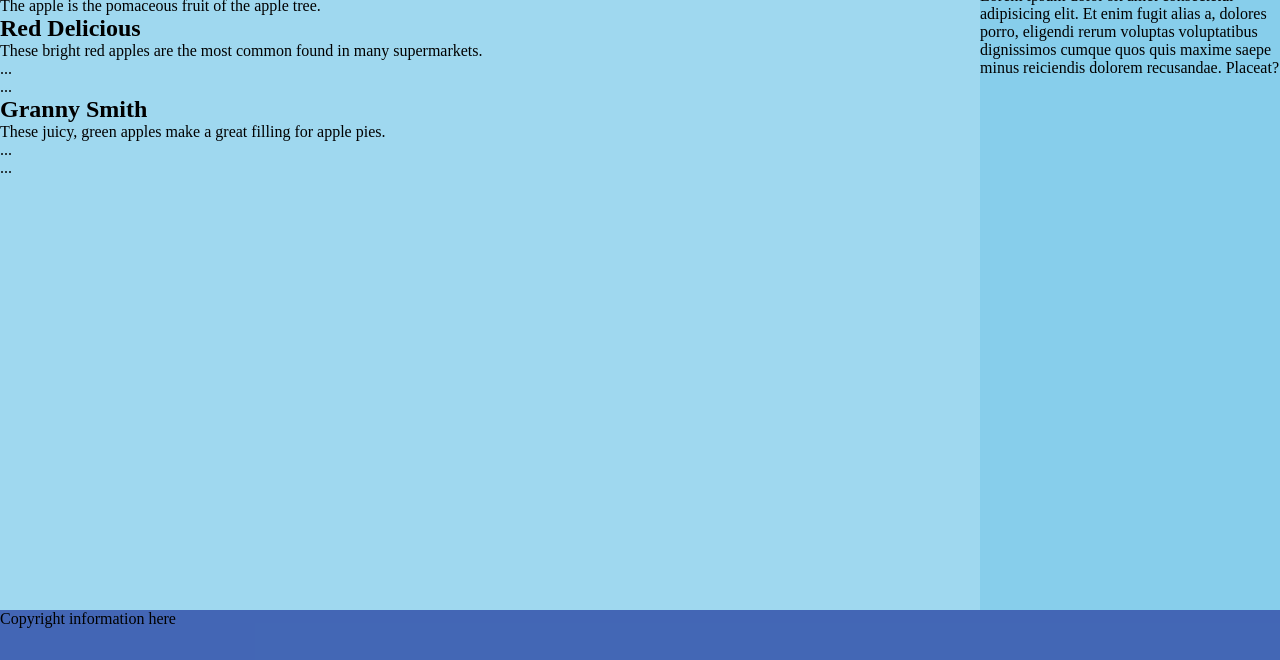
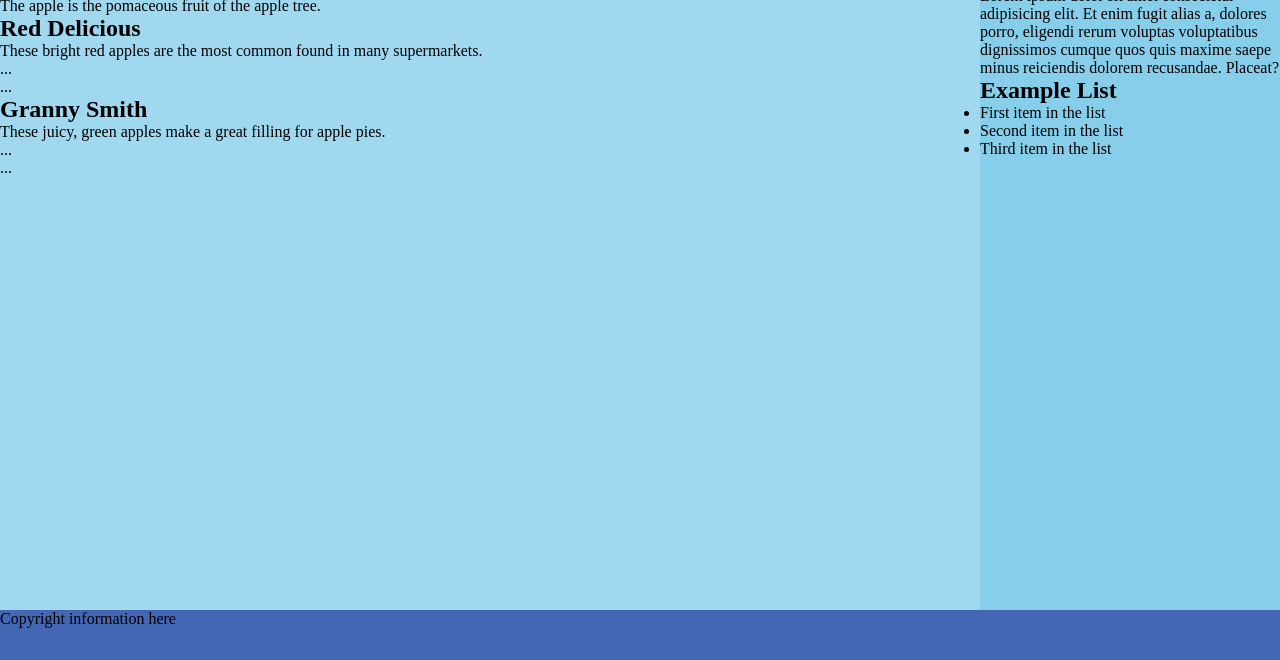
Before and after one commit to jsguerra/grid-layout-example, a plain HTML site: page index.html in a window 1280 px wide. Shown: the part 140-800 px from the top of the page. Drawn offline with Linux system fonts and the light colour scheme.

Commit message:
updated markup

```diff
--- a/index.html
+++ b/index.html
@@ -38,8 +38,18 @@
     </article>
   </main>
   <aside>
-    <h2>Sidebar Title</h2>
-    <p>Lorem ipsum dolor sit amet consectetur adipisicing elit. Et enim fugit alias a, dolores porro, eligendi rerum voluptas voluptatibus dignissimos cumque quos quis maxime saepe minus reiciendis dolorem recusandae. Placeat?</p>
+    <section>
+      <h2>Sidebar Title</h2>
+      <p>Lorem ipsum dolor sit amet consectetur adipisicing elit. Et enim fugit alias a, dolores porro, eligendi rerum voluptas voluptatibus dignissimos cumque quos quis maxime saepe minus reiciendis dolorem recusandae. Placeat?</p>
+    </section>
+    <section>
+      <h2>Example List</h2>
+      <ul>
+        <li>First item in the list</li>
+        <li>Second item in the list</li>
+        <li>Third item in the list</li>
+      </ul>
+    </section>
   </aside>
   <footer>
     <p>Copyright information here</p>
```
